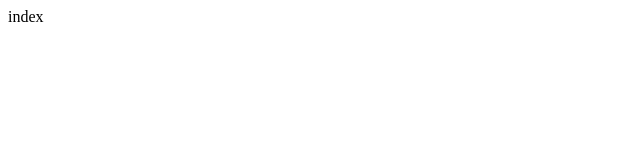
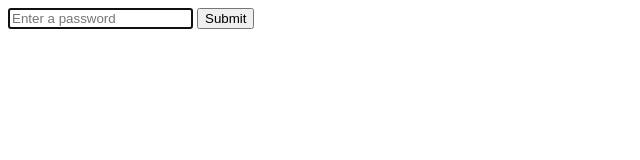
Before and after one commit to ssatocc/pages-password, a plain HTML site: page docs/index.html in a window 1280 px wide. Shown: the whole page, without its empty margins (0-640 px from the left). Drawn offline with Linux system fonts and the light colour scheme.

Commit message:
Update index.html

```diff
--- a/docs/index.html
+++ b/docs/index.html
@@ -7,8 +7,39 @@
     </head>
     <body>
       <div>
-        index
+        <form onsubmit="event.preventDefault(); redirect();">
+          <input type="password" id="password" placeholder="Enter a password" autofocus>
+          <input type="submit" value="Submit">
+        </form>
       </div>
+      <script>
+        function redirect() {
+          const password = document.getElementById('password').value;
+          if (!password) {
+            alert('Please enter a password.');
+            return;
+          }
+          if (password.includes(' ') || password.includes('　')) {
+            alert('Password should not contain spaces.');
+            return;
+          }
+
+          async function sha256(pw) {
+            const encoder = new TextEncoder();
+            const data = encoder.encode(pw);
+            const hash = await crypto.subtle.digest('SHA-256', data);
+            return Array.from(new Uint8Array(hash))
+              .map(b => b.toString(16).padStart(2, '0'))
+              .join('');
+          }
+
+          sha256(password).then(hash => {
+            const userid = 'ssatocc';
+            const repo = 'pages-password';
+            window.location.href = `https://${userid}.github.io/${repo}/${hash}`;
+          });
+        }
+      </script>
     </body>
   </html>
 </html>
```
